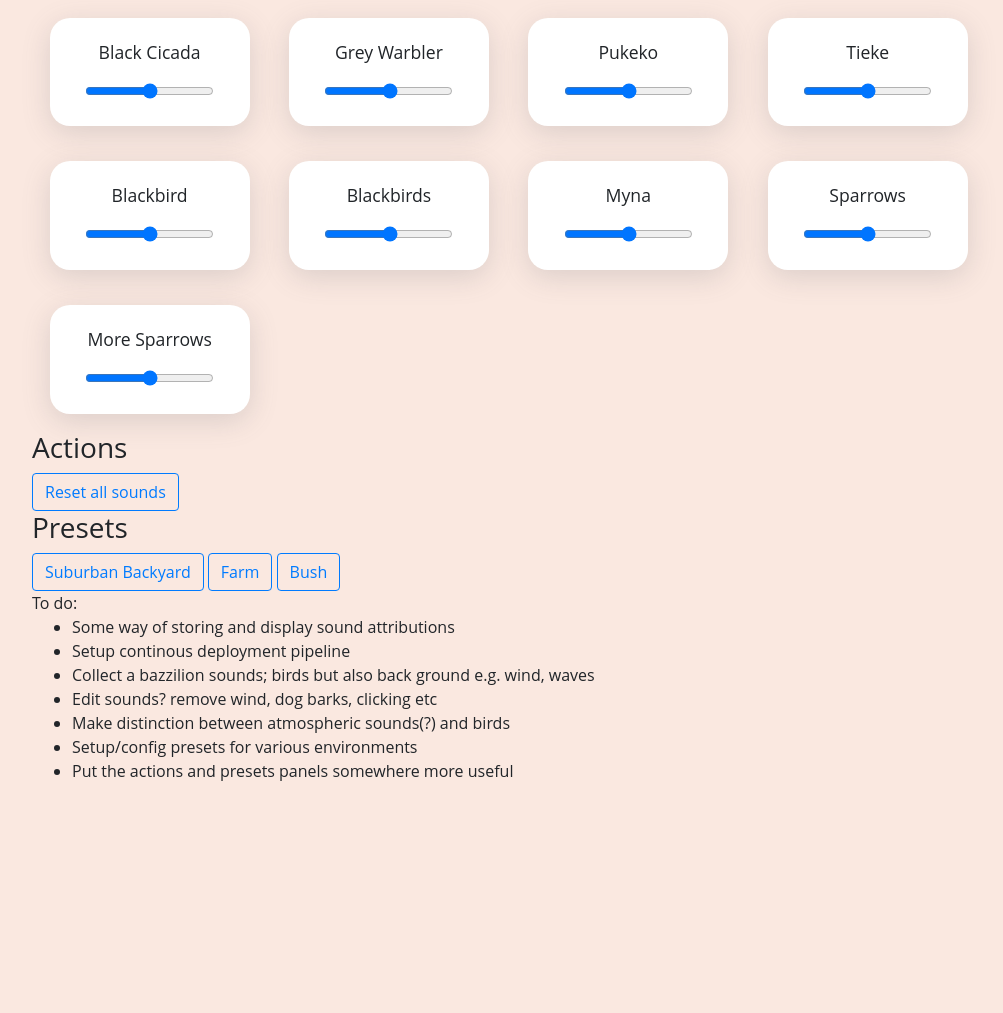
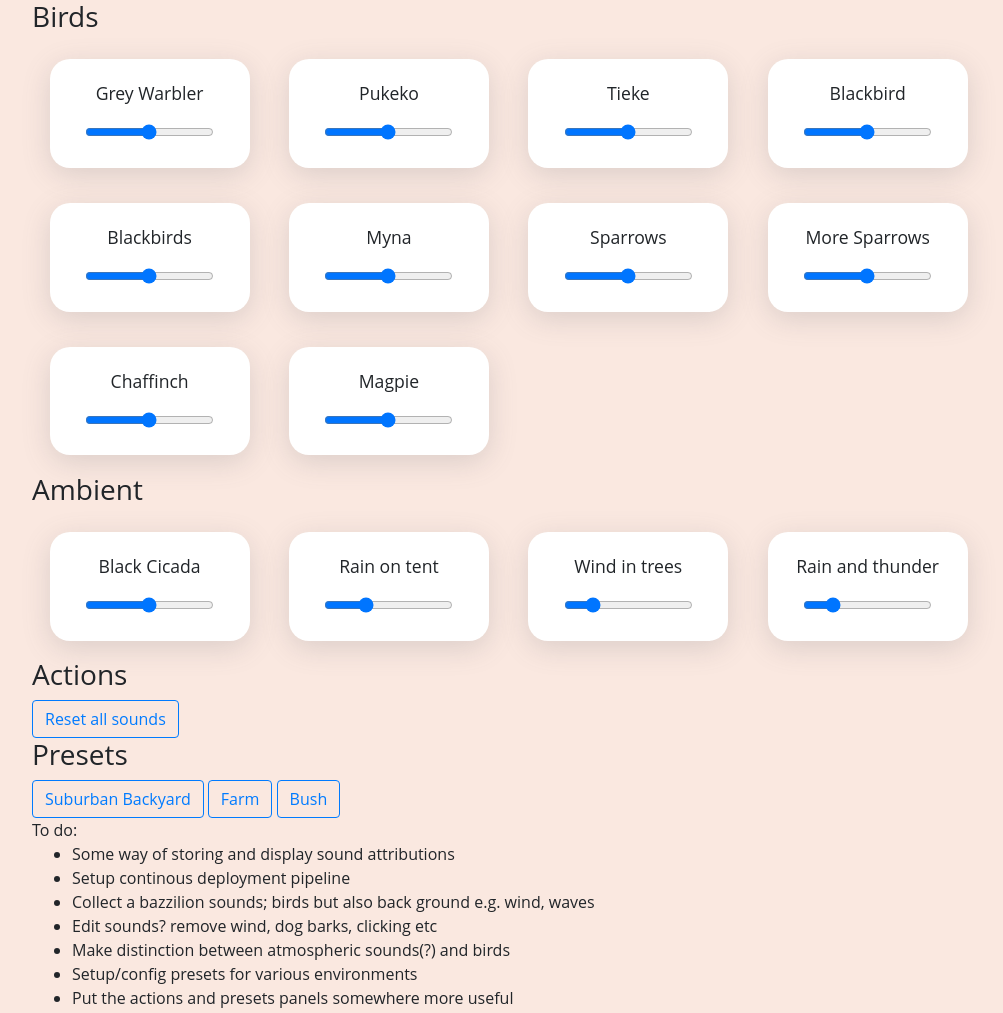
Before and after one commit to kelvinperrie/birds-go-twurp, a plain HTML site: page index.html in a window 1280 px wide. Shown: the whole page, without its empty margins (53-1056 px from the left). Before the commit the page ends 800 px from the top, so only its background shows below. Drawn offline with nearby package versions, Linux system fonts and the light colour scheme; no server answers.

Commit message:
adding sound categories

```diff
--- a/index.html
+++ b/index.html
@@ -13,7 +13,11 @@
   </head>
   <body>
     <div class="container">
+      <header>
+
+      </header>
       <!-- ko foreach: soundControllers -->
+      <h3 data-bind="text: category, visible: showCategory">????</h3>
       <div class="" data-bind="click: toggleActive, class: containerClasses">
         <div data-bind="text: label"></div>
         <!-- active: <span data-bind="text: active">???</span><br/> -->
--- a/scripts/birdy.js
+++ b/scripts/birdy.js
@@ -1,10 +1,5 @@
 
 var soundsConfiguration = [
-    {
-        "file" : "sounds/Black Cicada - Dave Holland.mp3",
-        "label" : "Black Cicada",
-        "initialVolume" : 0.5
-    },
     {
         "file" : "sounds/Grey Warbler - Dave Holland.mp3",
         "label" : "Grey Warbler",
@@ -44,6 +39,40 @@ var soundsConfiguration = [
         "file" : "sounds/Sparrows - saracoutinho.wav",
         "label" : "More Sparrows",
         "initialVolume" : 0.5
+    },
+    {
+        "file" : "sounds/Chaffinch - malletrj.m4a",
+        "label" : "Chaffinch",
+        "initialVolume" : 0.5
+    },
+    {
+        "file" : "sounds/Magpie - andrewmaungakotukutuku.mp3",
+        "label" : "Magpie",
+        "initialVolume" : 0.5
+    },
+    {
+        "file" : "sounds/Black Cicada - Dave Holland.mp3",
+        "label" : "Black Cicada",
+        "initialVolume" : 0.5,
+        "category" : "Ambient"
+    },
+    {
+        "file" : "sounds/zapsplat_nature_rainfall_light_on_tent.mp3",
+        "label" : "Rain on tent",
+        "initialVolume" : 0.3,
+        "category" : "Ambient"
+    },
+    {
+        "file" : "sounds/zapsplat_nature_wind_strong_gusts_blowing_through_trees_and_bushes.mp3",
+        "label" : "Wind in trees",
+        "initialVolume" : 0.2,
+        "category" : "Ambient"
+    },
+    {
+        "file" : "sounds/zapsplat_Rain_Light_Thunder_Peel_LOOP.mp3",
+        "label" : "Rain and thunder",
+        "initialVolume" : 0.2,
+        "category" : "Ambient"
     }
 
 ];
@@ -60,7 +89,9 @@ var presetsConfiguration = [
     {
         "title" : "Farm",
         "sounds" : [
-            { "label" : "Pukeko", "volume" : 0.8 }
+            { "label" : "Pukeko", "volume" : 0.8 },
+            { "label" : "Chaffinch", "volume" : 0.8 },
+            { "label" : "Magpie", "volume" : 0.8 }
         ]
     },
     {
@@ -83,10 +114,15 @@ var pageModel = function(soundsConfiguration, presetsConfiguration) {
 
     self.loadSounds = function() {
         self.soundControllers([]);
+        var lastCategory = null;
         for (var soundConfig of self.soundsConfiguration) {
             console.log(soundConfig);
             var soundController = new soundControllerModel(soundConfig);
+            if(lastCategory !== soundController.category()) {
+                soundController.showCategory(true);
+            }
             self.soundControllers.push(soundController);
+            lastCategory = soundController.category();
         }
     }
 
@@ -134,6 +170,8 @@ var soundControllerModel = function(soundConfig) {
     self.active = ko.observable(false);
     self.seekWhenStopped = 0;
 
+    self.category = ko.observable();
+    self.showCategory = ko.observable(false);
     self.label = ko.observable();
     self.file = ko.observable();
     self.volume = ko.observable();
@@ -164,7 +202,9 @@ var soundControllerModel = function(soundConfig) {
 
     // subscribe to the user changing the volume so we can update the volume of the sound
     self.selectedVolume.subscribe(function(newValue) {
-        self.howlerObject.volume(newValue/ 100);
+        if(self.howlerObject) {
+            self.howlerObject.volume(newValue/ 100);
+        }
      });
 
     self.toggleActive = function() {
@@ -210,6 +250,8 @@ var soundControllerModel = function(soundConfig) {
         self.file(soundConfig.file);
         self.volume(soundConfig.initialVolume);
         self.initialVolume(soundConfig.initialVolume);
+        self.selectedVolume(soundConfig.initialVolume * 100)
+        self.category(soundConfig.category ?? "Birds")
         self.setupHowler();
     };
     self.initialise(self.soundConfig);
```
Also changed, not shown: 5 other files. Lines whose indentation alone changed are shown as unchanged.
